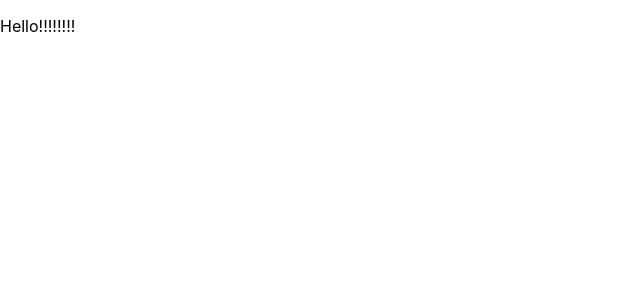
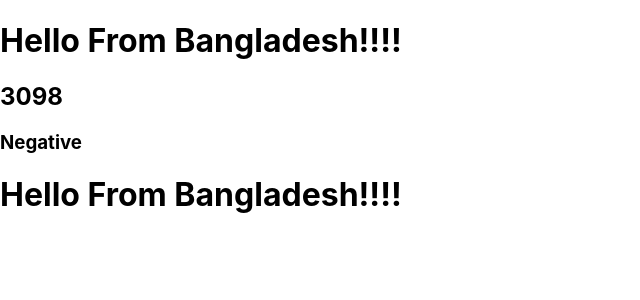
Before and after one commit to naimahassan43/react-basic, a React (Create React App) app: page / in a window 1280 px wide. Shown: the top 300 px of the page, without its empty margins (0-640 px from the left). Built offline with nearby package versions, Linux system fonts and the light colour scheme.

Commit message:
JSX rules

```diff
--- a/src/App.js
+++ b/src/App.js
@@ -1,14 +1,51 @@
 /****** Class Based Component ********/
+// import React from "react";
+
+// class App extends React.Component {
+//   render() {
+//     return (
+//       <div>
+//         <p> Hello!!!!!!!!</p>
+//       </div>
+//     );
+//   }
+// }
+
+// export default App;
+
+/****** Function Based Component ********/
+
+// import React from "react";
+// const App = () => {
+//   return (
+//     <div>
+//       <h1> Hello From Functional Component!!!!!!!!</h1>
+//     </div>
+//   );
+// };
+
+// export default App;
+
+/****** JSX Rules ********/
+
 import React from "react";
 
-class App extends React.Component {
-  render() {
-    return (
+const App = () => {
+  const country = "Bangladesh";
+  const num1 = 2999;
+  const num2 = -99;
+  return (
+    <React.Fragment>
       <div>
-        <p> Hello!!!!!!!!</p>
+        <h1> Hello From {country}!!!!</h1>
+        <h2> {num1 - num2}</h2>
+        <h3>{num2 > 0 ? "Positive" : "Negative"}</h3>
       </div>
-    );
-  }
-}
+      <div>
+        <h1> Hello From {country}!!!!</h1>
+      </div>
+    </React.Fragment>
+  );
+};
 
 export default App;
```
